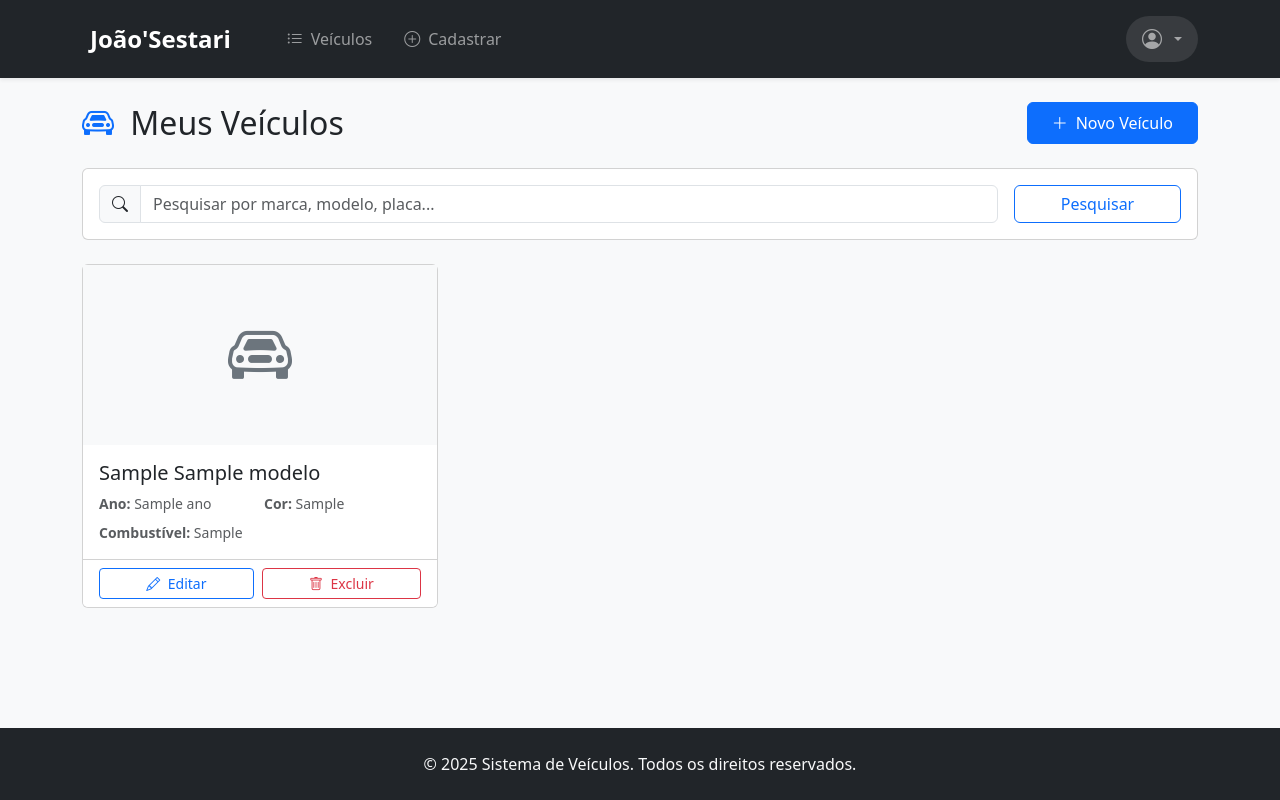
After one commit to joaosgalvao/web_mobile, a Django app: template sistema/templates/veiculo/veiculo.html in a window 1280 px wide. The commit adds this page. Run offline with Django 3.2, Linux system fonts and the light colour scheme; the template is opened without the code that fills it: most values are stand-ins (such as "Sample title", 1, 10 or a date in 2020); some libraries are stand-ins or nearby versions.

Commit message:
Inserção BD Veiculos

```diff
--- /dev/null
+++ b/sistema/templates/base.html
@@ -0,0 +1,94 @@
+{% load static %}
+<!DOCTYPE html>
+<html lang="pt-br">
+  <head>
+    <meta charset="UTF-8" />
+    <meta name="viewport" content="width=device-width, initial-scale=1.0" />
+    <title>{% block title %}Sistema{% endblock %}</title>
+    <link rel="stylesheet" href="{% static 'css/bootstrap.min.css' %}" />
+    <link
+      rel="stylesheet"
+      href="https://cdn.jsdelivr.net/npm/bootstrap-icons@1.11.3/font/bootstrap-icons.min.css"
+    />
+    <link rel="stylesheet" href="{% static 'css/style.css' %}" />
+  </head>
+  <body class="bg-light">
+    <header class="shadow-sm mb-4">
+      <nav class="navbar navbar-expand-lg navbar-dark bg-dark py-3">
+        <div class="container">
+          <a class="navbar-brand fw-bold fs-4" href="#" style="color: #ffffff">
+            <i class="bi me-2 text-primary"></i>
+            João'Sestari
+          </a>
+
+          <button
+            class="navbar-toggler border-0"
+            type="button"
+            data-bs-toggle="collapse"
+            data-bs-target="#navbarNav"
+          >
+            <span class="navbar-toggler-icon"></span>
+          </button>
+
+          <div class="collapse navbar-collapse" id="navbarNav">
+            <ul class="navbar-nav me-auto ms-4">
+              <li class="nav-item">
+                <a class="nav-link px-3 py-2 rounded-pill" href="#">
+                  <i class="bi bi-list-ul me-2"></i>Veículos
+                </a>
+              </li>
+              <li class="nav-item">
+                <a class="nav-link px-3 py-2 rounded-pill" href="#">
+                  <i class="bi bi-plus-circle me-2"></i>Cadastrar
+                </a>
+              </li>
+            </ul>
+
+            <div class="navbar-nav">
+              <div class="nav-item dropdown">
+                <a
+                  class="nav-link dropdown-toggle px-3 py-2 rounded-pill d-flex align-items-center"
+                  href="#"
+                  data-bs-toggle="dropdown"
+                  style="background-color: rgba(255, 255, 255, 0.1)"
+                >
+                  <i class="bi bi-person-circle me-2 fs-5"></i>
+                  <span>{{ user.username }}</span>
+                </a>
+                <ul
+                  class="dropdown-menu dropdown-menu-end shadow border-0 mt-2"
+                >
+                  <li>
+                    <a class="dropdown-item py-2" href="#">
+                      <i class="bi bi-person me-2"></i>Perfil
+                    </a>
+                  </li>
+                  <li><hr class="dropdown-divider" /></li>
+                  <li>
+                    <a class="dropdown-item py-2 text-danger" href="#">
+                      <i class="bi bi-box-arrow-right me-2"></i>Logout
+                    </a>
+                  </li>
+                </ul>
+              </div>
+            </div>
+          </div>
+        </div>
+      </nav>
+    </header>
+
+    <main class="container pb-5">{% block content %}{% endblock %}</main>
+
+    <footer class="bg-dark text-light mt-5">
+      <div class="container py-4">
+        <div class="text-center">
+          <p class="mb-0">
+            &copy; 2025 Sistema de Veículos. Todos os direitos reservados.
+          </p>
+        </div>
+      </div>
+    </footer>
+
+    <script src="{% static 'js/bootstrap.bundle.min.js' %}"></script>
+  </body>
+</html>
--- /dev/null
+++ b/sistema/templates/veiculo/veiculo.html
@@ -0,0 +1,106 @@
+{% extends 'base.html' %}
+{% block title %}Lista de Veículos
+{% endblock %}
+{%block content %}
+
+<div class="d-flex justify-content-between align-items-center mb-4">
+  <h2 class="text-dark mb-0">
+    <i class="bi bi-car-front me-2 text-primary"></i>
+    Meus Veículos
+  </h2>
+  <a href="#" class="btn btn-primary px-4 py-2 rounded">
+    <i class="bi bi-plus-lg me-2"></i>Novo Veículo
+  </a>
+</div>
+
+<!-- Formulário de Pesquisa -->
+<div class="card mb-4">
+  <div class="card-body">
+    <form class="row g-3">
+      <div class="col-md-10">
+        <div class="input-group">
+          <span class="input-group-text">
+            <i class="bi bi-search"></i>
+          </span>
+          <input
+            type="search"
+            class="form-control"
+            name="q"
+            placeholder="Pesquisar por marca, modelo, placa..."
+          />
+        </div>
+      </div>
+      <div class="col-md-2">
+        <button class="btn btn-outline-primary w-100" type="submit">
+          Pesquisar
+        </button>
+      </div>
+    </form>
+  </div>
+</div>
+
+<!-- Cards de Veículos -->
+<div class="row">
+  {% for veiculo in veiculos %}
+  <div class="col-md-6 col-lg-4 mb-4">
+    <div class="card h-100">
+      <!-- Área da imagem -->
+      <div
+        class="bg-light p-4 text-center"
+        style="
+          height: 180px;
+          display: flex;
+          align-items: center;
+          justify-content: center;
+        "
+      >
+        <i class="bi bi-car-front text-secondary" style="font-size: 4rem"></i>
+      </div>
+
+      <div class="card-body">
+        <h5 class="card-title">
+          {{ veiculo.get_marca_display }} {{ veiculo.modelo }}
+        </h5>
+
+        <div class="row g-2 small text-muted">
+          <div class="col-6"><strong>Ano:</strong> {{ veiculo.ano }}</div>
+          <div class="col-6">
+            <strong>Cor:</strong> {{ veiculo.get_cor_display }}
+          </div>
+          <div class="col-12">
+            <strong>Combustível:</strong> {{ veiculo.get_combustivel_display }}
+          </div>
+        </div>
+      </div>
+
+      <div class="card-footer bg-white">
+        <div class="d-grid gap-2 d-md-flex">
+          <a href="#" class="btn btn-sm btn-outline-primary flex-md-fill">
+            <i class="bi bi-pencil me-1"></i> Editar
+          </a>
+          <a href="#" class="btn btn-sm btn-outline-danger flex-md-fill">
+            <i class="bi bi-trash me-1"></i> Excluir
+          </a>
+        </div>
+      </div>
+    </div>
+  </div>
+  {% empty %}
+  <div class="col-12">
+    <div class="card">
+      <div class="card-body text-center py-5">
+        <i class="bi bi-car-front text-muted mb-3" style="font-size: 5rem"></i>
+        <h4 class="text-muted">Nenhum veículo encontrado</h4>
+        <p class="text-muted">
+          Comece adicionando seu primeiro veículo ao sistema.
+        </p>
+        <a href="#" class="btn btn-primary mt-3">
+          <i class="bi bi-plus-lg me-2"></i>Cadastrar Veículo
+        </a>
+      </div>
+    </div>
+  </div>
+  {% endfor %}
+</div>
+
+{% endblock %}
```
Also changed, not shown: sistema/sistema/settings.py (+5 -2 lines), sistema/templates/autenticacao.html (+171 -106 lines), 2 other files.
